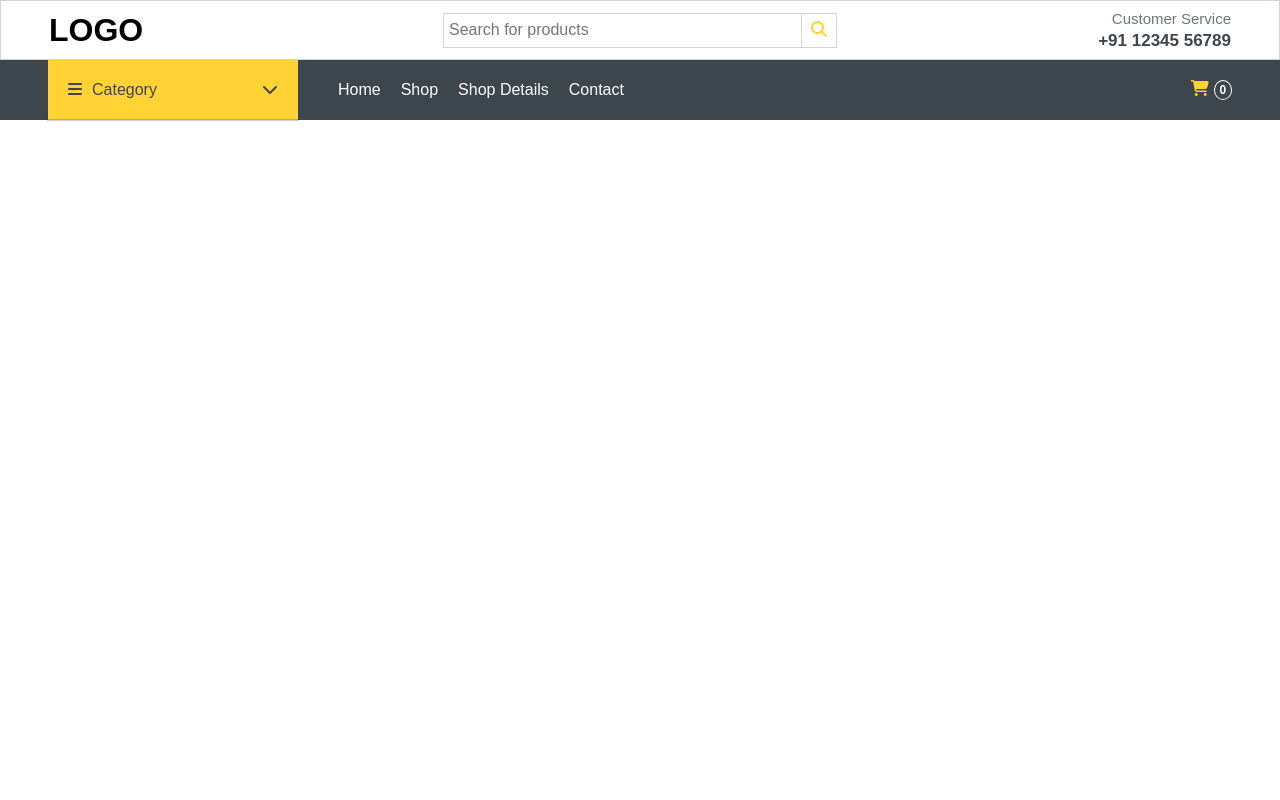
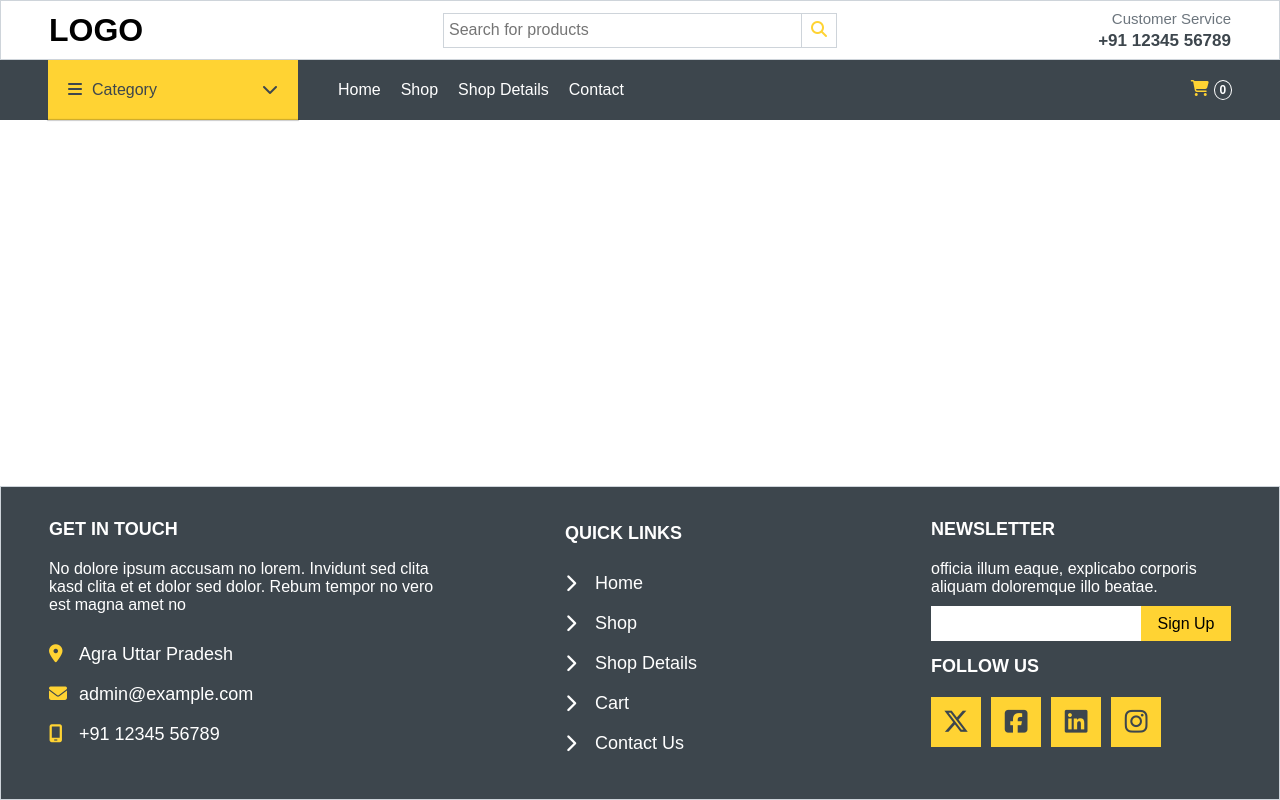
Before and after one commit to abhishek147singh/ngFrontend, an Angular app: page / in a window 1280 px wide. Built offline with nearby package versions, Linux system fonts and the light colour scheme.

Commit message:
footer template

```diff
--- /dev/null
+++ b/src/app/presentation/components/footer/footer.component.html
@@ -0,0 +1,72 @@
+<footer>
+    <div class="Contact-container">
+        <h5>GET IN TOUCH</h5>
+
+        <p>No dolore ipsum accusam no lorem. Invidunt sed clita kasd clita et et dolor sed dolor. Rebum tempor no vero est magna amet no</p>
+
+        <div class="other-deails-list">
+            <div class="list-item">
+                <div class="item-icon"><i class="fa-solid fa-location-dot"></i></div>
+                <div class="item-details">Agra Uttar Pradesh</div>
+            </div>
+
+            <div class="list-item">
+                <div class="item-icon"><i class="fa-solid fa-envelope"></i></div>
+                <div class="item-details">admin&#64;example.com</div>
+            </div>
+
+            <div class="list-item">
+                <div class="item-icon"><i class="fa-solid fa-mobile-screen"></i></div>
+                <div class="item-details">+91 12345 56789</div>
+            </div>
+        </div>
+    </div>
+    <div class="Quick-links-container">
+        <div class="container">
+            <h5>QUICK LINKS</h5>
+            <div class="list-item">
+                <div class="item-icon"><i class="fa-solid fa-chevron-right"></i></div>
+                <div class="item-details"><a href="/">Home</a></div>
+            </div>
+            <div class="list-item">
+                <div class="item-icon"><i class="fa-solid fa-chevron-right"></i></div>
+                <div class="item-details"><a href="/">Shop</a></div>
+            </div>
+            <div class="list-item">
+                <div class="item-icon"><i class="fa-solid fa-chevron-right"></i></div>
+                <div class="item-details"><a href="/">Shop Details</a></div>
+            </div>
+            <div class="list-item">
+                <div class="item-icon"><i class="fa-solid fa-chevron-right"></i></div>
+                <div class="item-details"><a href="/">Cart</a></div>
+            </div>
+            <div class="list-item">
+                <div class="item-icon"><i class="fa-solid fa-chevron-right"></i></div>
+                <div class="item-details"><a href="/">Contact Us</a></div>
+            </div>
+        </div>
+    </div>
+    <div class="Media-links-container">
+        <div class="sign-up-container">
+            <h5>NEWSLETTER</h5>
+            <p>officia illum eaque, explicabo corporis aliquam doloremque illo beatae.</p>
+            <div class="sign-up-input-container">
+                <div>
+                    <input type="text">
+                </div>
+                <div>
+                    <button>Sign Up</button>
+                </div>
+            </div>
+        </div>
+        <div class="follow-links">
+            <h5>FOLLOW US</h5>
+            <div class="nav-links-container">
+                <a href="twitter"><i class="fa-brands fa-x-twitter"></i></a>
+                <a href="facebook"><i class="fa-brands fa-square-facebook"></i></a>
+                <a href="linkdin"><i class="fa-brands fa-linkedin"></i></a>
+                <a href="instagram"><i class="fa-brands fa-instagram"></i></a>
+            </div>
+        </div>
+    </div>
+</footer>
--- /dev/null
+++ b/src/app/presentation/components/footer/footer.component.scss
@@ -0,0 +1,176 @@
+$light-font-color:#6C757D;
+$dark-font-color:#3D464D;
+$yellow:#FFD333;
+
+footer{
+    width: 100%;
+    font-family: sans-serif;
+    padding: 2rem 3rem;
+    display: grid;
+    grid-template-columns: 1fr 1fr 1fr;
+    border: 1px solid #ced4da;
+    background-color: $dark-font-color;
+    color: #fff;
+}
+
+.Contact-container, .Quick-links-container, .Media-links-container{
+    width: 100%;
+    height: 100%;
+    display: flex;
+    flex-direction: column;
+    justify-content: flex-start;
+
+    h5{
+        font-size: 18px;
+        font-weight: 600;
+        margin-bottom: 20px;
+    }
+}
+
+.Contact-container{
+    align-items: flex-start;
+
+
+
+    p{
+        font-size: 16px;
+        font-weight: 500;
+    }
+
+    .other-deails-list{
+        margin-top: 20px;
+        width: 100%;
+
+        .list-item{
+            width: 100%;
+            display: grid;
+            grid-template-columns: 30px 1fr;
+            margin:0;
+            font-size: 18px;
+
+            .item-icon{
+                width: 30px;
+                height: 40px;
+                display: flex;
+                justify-content: flex-start;
+                align-items: center;
+                color: $yellow;
+            }
+
+            .item-details{
+                width: 100%;
+                height: 100%;
+                display: flex;
+                align-items: center;
+                justify-content: flex-start;
+            }
+        }
+    }
+}
+
+.Quick-links-container{
+    align-items: center;
+    justify-content: center;
+
+    .container{
+        width: 100%;
+        max-width: 150px;
+    }
+
+    .list-item{
+        display: grid;
+        grid-template-columns: 30px 1fr;
+        margin:0;
+        font-size: 18px;
+
+        .item-icon{
+            width: 30px;
+            height: 40px;
+            display: flex;
+            justify-content: flex-start;
+            align-items: center;
+            color: #fff;
+        }
+
+        .item-details{
+            width: 100%;
+            height: 100%;
+            display: flex;
+            align-items: center;
+            justify-content: flex-start;
+
+            a{
+                text-decoration: none;
+                color: #fff;
+            }
+        }
+    }
+}
+
+.Media-links-container{
+    align-items: flex-end;
+
+    .sign-up-container,.follow-links{
+        max-width: 300px;
+        width: 100%;
+        display: flex;
+        flex-direction: column;
+        align-items: flex-start;
+        margin-bottom: 20px;
+    }
+
+    .sign-up-container{
+        .sign-up-input-container{
+            width: 100%;
+            height: 40px;
+            display: grid;
+            grid-template-columns: 1fr 90px;
+
+            div{
+                width: 100%;
+                height: 100%;
+                margin-top: 10px;
+                font-size: 20px;
+
+                input{
+                    width: 100%;
+                    height: 35px;
+                    padding: 6px 12px;
+                    outline: none;
+                    border: none;
+                }
+
+                button{
+                    width: 100%;
+                    height: 35px;
+                    padding: 6px 12px;
+                    font-size: 16px;
+                    font-weight: 500;
+                    border: none;
+                    cursor: pointer;
+                    background-color: $yellow;
+                }
+            }
+        }
+    }
+
+    .follow-links{
+        .nav-links-container{
+            display: flex;
+
+            a{
+                display: inline-block;
+                width: 50px;
+                height: 50px;
+                margin-right: 10px;
+                background-color: $yellow;
+                font-size: 26px;
+                display: flex;
+                justify-content: center;
+                align-items: center;
+                text-decoration: none;
+                color: $dark-font-color;
+            }
+        }
+    }
+}
--- a/src/app/presentation/screens/home-screen/home-screen.component.html
+++ b/src/app/presentation/screens/home-screen/home-screen.component.html
@@ -1 +1,5 @@
 <app-header></app-header>
+<main>
+
+</main>
+<app-footer></app-footer>
--- a/src/app/presentation/screens/home-screen/home-screen.component.scss
+++ b/src/app/presentation/screens/home-screen/home-screen.component.scss
@@ -0,0 +1,3 @@
+main{
+    min-height: calc(100vh - 434px);
+}
--- a/src/app/presentation/screens/home-screen/home-screen.component.ts
+++ b/src/app/presentation/screens/home-screen/home-screen.component.ts
@@ -1,10 +1,11 @@
 import { Component } from '@angular/core';
 import { HeaderComponent } from '../../components/header/header.component';
+import { FooterComponent } from '../../components/footer/footer.component';
 
 @Component({
   selector: 'app-home-screen',
   standalone: true,
-  imports: [HeaderComponent],
+  imports: [HeaderComponent,FooterComponent],
   templateUrl: './home-screen.component.html',
   styleUrl: './home-screen.component.scss'
 })
--- a/src/styles.scss
+++ b/src/styles.scss
@@ -4,3 +4,7 @@
     padding: 0;
     box-sizing: border-box;
 }
+
+body{
+    font-family: sans-serif;
+}
```
Also changed, not shown: src/app/presentation/components/footer/footer.component.ts (added, +12 -0 lines), 1 other file (tests, documents, lock files or other folders).
